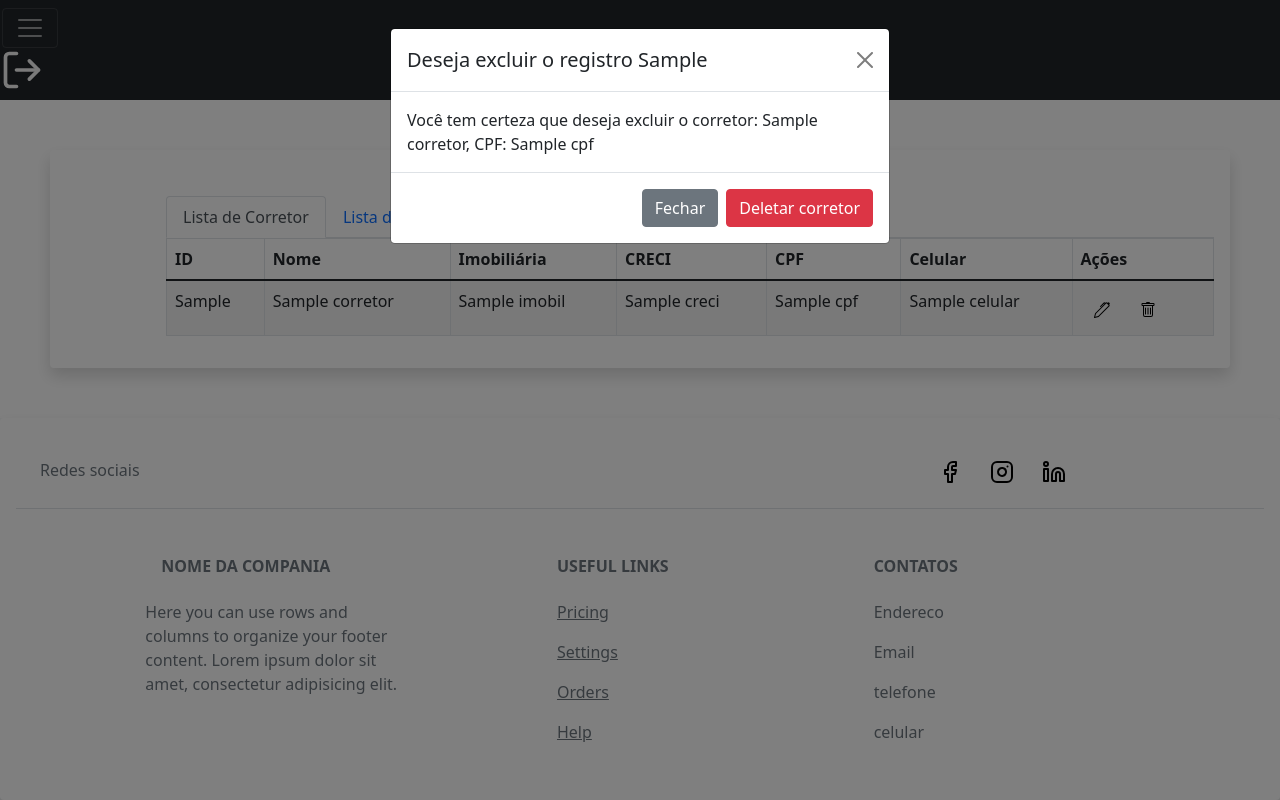
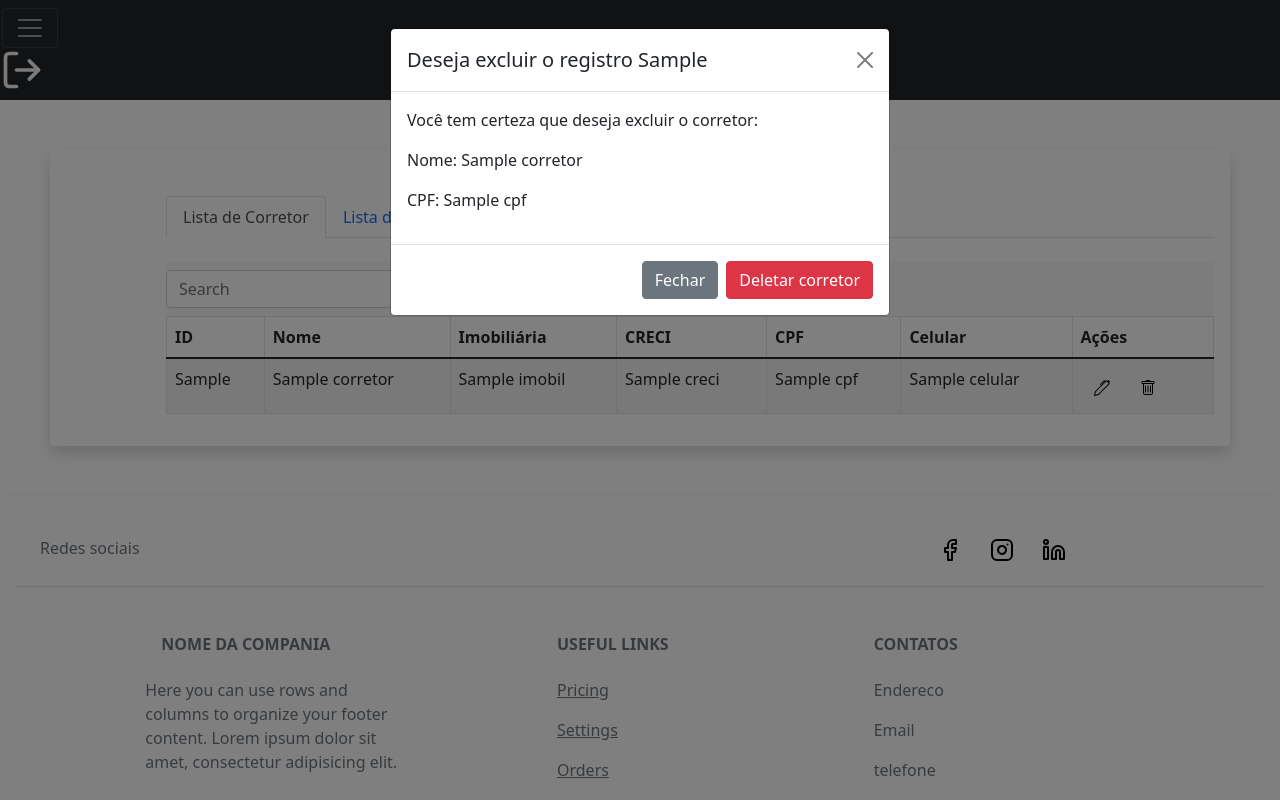
Before and after one commit to GuilhermeHenrique659/project_imobilfacil, a Flask app: template templates/lista.html in a window 1280 px wide, after a click that opens the changed part. Run offline with Flask 2, Linux system fonts and the light colour scheme; the template is opened without the code that fills it: most values are stand-ins (such as "Sample title", 1, 10 or a date in 2020); some libraries are stand-ins or nearby versions.

Commit message:
Barra de busca e mais filtros

```diff
--- a/dao.py
+++ b/dao.py
@@ -155,7 +155,11 @@ class imovelDao:
         filtros_dic = {
             "filtra_cidade" : SQL_FILTRA_CIDADE,
             "filtra_prop" : SQL_FILTRA_PROP,
-            "filtra_status" : SQL_FILTRA_STATUS
+            "filtra_status" : SQL_FILTRA_STATUS,
+            "filtra_quartos": SQL_FILTRO_QUARTO,
+            "filtra_banheiro": SQL_FILTRO_BANHEIRO,
+            "filtra_garagem": SQL_FILTRO_GARAGEM,
+            "filtra_bairro": SQL_FILTRO_BAIRRO
         }
         cursor = self.__db.connection.cursor()
         cursor.execute(filtros_dic[filtro], (id,))
--- /dev/null
+++ b/static/js/script.js
@@ -0,0 +1,22 @@
+function search_table(tabela,field_input){
+  var input, filter, table, tr, td, i;
+  input = document.getElementById(field_input);
+  filter = input.value.toUpperCase();
+  table = document.getElementById(tabela);
+  tr = table.getElementsByTagName("tr");
+  for (i = 0; i < tr.length; i++) {
+    td = tr[i].getElementsByTagName("td") ;
+    for(j=0 ; j<td.length; j++)
+    {
+      let tdata = td[j];
+      if (tdata) {
+        if (tdata.innerHTML.toUpperCase().indexOf(filter) > -1) {
+          tr[i].style.display = "";
+          break ;
+        } else {
+          tr[i].style.display = "none";
+          }
+      }
+    }
+  }
+}
--- a/templates/lista.html
+++ b/templates/lista.html
@@ -88,6 +88,77 @@
   </form>
 </div>
 
+<div class="modal fade" id="FiltroBanheiroModal" tabindex="-1" aria-labelledby="exampleModalLabel" aria-hidden="true">
+  <form class="row g-3" action="/filtro" method="post">
+    <input type="hidden" name="filtro" value="filtra_banheiro">
+  <div class="modal-dialog">
+    <div class="modal-content">
+      <div class="modal-header">
+        <h5 class="modal-title" id="FiltroBanheiroModalLabel">Filtrar Quartos</h5>
+        <button type="button" class="btn-close" data-bs-dismiss="modal" aria-label="Close"></button>
+      </div>
+      <div class="modal-body">
+        <div class="form-group">
+          <label for="filtra_banheiro">Numero de quartos</label>
+          <input type="number" class="form-select" id="filtra_banheiro" name="filtra_banheiro">
+        </div>
+      </div>
+      <div class="modal-footer">
+        <button type="button" class="btn btn-secondary" data-bs-dismiss="modal">Fechar</button>
+        <button type="submit" class="btn btn-dark">Filtrar</button>
+      </div>
+    </div>
+  </div>
+  </form>
+</div>
+
+<div class="modal fade" id="FiltroQuartosModal" tabindex="-1" aria-labelledby="exampleModalLabel" aria-hidden="true">
+  <form class="row g-3" action="/filtro" method="post">
+    <input type="hidden" name="filtro" value="filtra_quartos">
+  <div class="modal-dialog">
+    <div class="modal-content">
+      <div class="modal-header">
+        <h5 class="modal-title" id="FiltroQuartosModalLabel">Filtrar Quartos</h5>
+        <button type="button" class="btn-close" data-bs-dismiss="modal" aria-label="Close"></button>
+      </div>
+      <div class="modal-body">
+        <div class="form-group">
+          <label for="filtra_quartos">Numero de quartos</label>
+          <input type="number" class="form-select" id="filtra_quartos" name="filtra_quartos">
+        </div>
+      </div>
+      <div class="modal-footer">
+        <button type="button" class="btn btn-secondary" data-bs-dismiss="modal">Fechar</button>
+        <button type="submit" class="btn btn-dark">Filtrar</button>
+      </div>
+    </div>
+  </div>
+  </form>
+</div>
+
+<div class="modal fade" id="FiltroGaragemModal" tabindex="-1" aria-labelledby="exampleModalLabel" aria-hidden="true">
+  <form class="row g-3" action="/filtro" method="post">
+    <input type="hidden" name="filtro" value="filtra_garagem">
+  <div class="modal-dialog">
+    <div class="modal-content">
+      <div class="modal-header">
+        <h5 class="modal-title" id="FiltroGaragemModalLabel">Filtrar garagem</h5>
+        <button type="button" class="btn-close" data-bs-dismiss="modal" aria-label="Close"></button>
+      </div>
+      <div class="modal-body">
+        <div class="form-group">
+          <label for="filtra_garagem">Numero de garagem</label>
+          <input type="number" class="form-select" id="filtra_garagem" name="filtra_garagem">
+        </div>
+      </div>
+      <div class="modal-footer">
+        <button type="button" class="btn btn-secondary" data-bs-dismiss="modal">Fechar</button>
+        <button type="submit" class="btn btn-dark">Filtrar</button>
+      </div>
+    </div>
+  </div>
+  </form>
+</div>
 
 
 <div class="content-list">
@@ -103,8 +174,14 @@
   </nav>
   <div class="tab-content" id="nav-tabContent">
     <div class="tab-pane fade show active" id="nav-corretor" role="tabpanel" aria-labelledby="nav-corretor-tab">
-      <table class="table table-striped table-responsive table-bordered">
-        <thead class="thead-default">
+      <br>
+      <nav class="navbar navbar-light bg-light">
+      <form class="d-flex">
+            <input class="form-control me-2" type="text"  id="search_field_input_corr" placeholder="Search" aria-label="Search" onkeyup='search_table("TableCorr","search_field_input_corr")'>
+          </form>
+        </nav>
+      <table class="table table-striped table-responsive table-bordered" id="TableCorr">
+        <thead class="thead-default" >
           <tr>
             <th>ID</th>
             <th>Nome</th>
@@ -138,8 +215,9 @@
                         <button type="button" class="btn-close" data-bs-dismiss="modal" aria-label="Close"></button>
                       </div>
                       <div class="modal-body">
-                        Você tem certeza que deseja excluir o corretor: {{ corretor._nome }},
-                        CPF: {{ corretor._cpf }}
+                        <p>Você tem certeza que deseja excluir o corretor:</p>
+                        <p>Nome: {{ corretor._nome }}</p>
+                        <p>CPF: {{ corretor._cpf }}</p>
                       </div>
                       <div class="modal-footer">
                         <button type="button" class="btn btn-secondary" data-bs-dismiss="modal">Fechar</button>
@@ -161,23 +239,26 @@
       <nav class="navbar navbar-light bg-light">
         <div class="container-fluid">
           <div class="dropdown">
-            <button class="btn btn-secondary dropdown-toggle" type="button" id="dropdownMenu2" data-bs-toggle="dropdown" aria-expanded="false">
+            <button class="btn btn-outline-success me-2" type="button" id="dropdownMenu2" data-bs-toggle="dropdown" aria-expanded="false">
               filtros
             </button>
           <ul class="dropdown-menu" aria-labelledby="dropdownMenu2">
               <li> <button type="button" class="dropdown-item" data-bs-toggle="modal" data-bs-target="#FiltroCidadeModal">Filtrar por cidade</button></li>
                  <li> <button type="button" class="dropdown-item" data-bs-toggle="modal" data-bs-target="#FiltroPropModal">Filtrar por proprietarios</button></li>
                    <li> <button type="button" class="dropdown-item" data-bs-toggle="modal" data-bs-target="#FiltroStatusModal">Filtrar por status</button></li>
+                    <li> <button type="button" class="dropdown-item" data-bs-toggle="modal" data-bs-target="#FiltroQuartosModal">Filtrar por quartos</button></li>
+                      <li> <button type="button" class="dropdown-item" data-bs-toggle="modal" data-bs-target="#FiltroBanheiroModal">Filtrar por banheiro</button></li>
+                      <li> <button type="button" class="dropdown-item" data-bs-toggle="modal" data-bs-target="#FiltroGaragemModal">Filtrar por garagem</button></li>
             </ul>
+            <a href="{{url_for('index')}}"><button class="btn btn-sm btn-outline-secondary" type="button">Limpar filtros</button></a>
           </div>
           <form class="d-flex">
-            <input class="form-control me-2" type="text"  id="search_field_input" placeholder="Search" aria-label="Search" onkeyup='search_table()'>
+            <input class="form-control me-2" type="text"  id="search_field_input" placeholder="Search" aria-label="Search" onkeyup='search_table("TableImob","search_field_input")'>
           </form>
         </div>
       </nav>
       <div>
-        <table class="table table-striped table-responsive table-bordered" id="myTable">
-
+        <table class="table table-striped table-responsive table-bordered" id="TableImob">
           <thead class="thead-default">
             <tr>
               <th>ID</th>
@@ -220,7 +301,8 @@
                         <button type="button" class="btn-close" data-bs-dismiss="modal" aria-label="Close"></button>
                       </div>
                       <div class="modal-body">
-                        Você tem certeza que deseja excluir o imovel: {{ l._endereco }}
+                        <p>Você tem certeza que deseja excluir o imovel:</p>
+                        <p>{{ l._endereco }}</p>
                       </div>
                       <div class="modal-footer">
                         <button type="button" class="btn btn-secondary" data-bs-dismiss="modal">Fechar</button>
@@ -238,7 +320,13 @@
       </div>
     </div>
     <div class="tab-pane fade" id="nav-prop" role="tabpanel" aria-labelledby="nav-prop-tab">
-      <table class="table table-striped table-responsive table-bordered">
+      <br>
+          <nav class="navbar navbar-light bg-light">
+      <form class="d-flex">
+            <input class="form-control me-2" type="text"  id="search_field_input_prop" placeholder="Search" aria-label="Search" onkeyup='search_table("TableProp","search_field_input_prop")'>
+          </form>
+        </nav>
+      <table class="table table-striped table-responsive table-bordered" id="TableProp">
         <thead class="thead-default">
           <tr>
             <th>ID</th>
@@ -271,8 +359,9 @@
                         <button type="button" class="btn-close" data-bs-dismiss="modal" aria-label="Close"></button>
                       </div>
                       <div class="modal-body">
-                        Você tem certeza que deseja excluir o proprietário: {{ proprietario._nome }},
-                        CPF: {{ proprietario._cpf }}
+                        <p>Você tem certeza que deseja excluir o proprietário:</p>
+                        <p>Nome: {{ proprietario._nome }}</p>
+                        <p>CPF: {{ proprietario._cpf }}</p>
                       </div>
                       <div class="modal-footer">
                         <button type="button" class="btn btn-secondary" data-bs-dismiss="modal">Fechar</button>
@@ -291,47 +380,5 @@
     </div>
   </div>
 </div>
-<script>
-function search_table(){
-<<<<<<< HEAD
-  // Declare variables
-=======
-  // Declare variables
->>>>>>> main
-  var input, filter, table, tr, td, i;
-  input = document.getElementById("search_field_input");
-  filter = input.value.toUpperCase();
-  table = document.getElementById("myTable");
-  tr = table.getElementsByTagName("tr");
-
-  // Loop through all table rows, and hide those who don't match the search query
-  for (i = 0; i < tr.length; i++) {
-<<<<<<< HEAD
-    td = tr[i].getElementsByTagName("td") ;
-=======
-    td = tr[i].getElementsByTagName("td") ;
->>>>>>> main
-    for(j=0 ; j<td.length ; j++)
-    {
-      let tdata = td[j] ;
-      if (tdata) {
-        if (tdata.innerHTML.toUpperCase().indexOf(filter) > -1) {
-          tr[i].style.display = "";
-<<<<<<< HEAD
-          break ;
-        } else {
-          tr[i].style.display = "none";
-        }
-      }
-=======
-          break ;
-        } else {
-          tr[i].style.display = "none";
-        }
-      }
->>>>>>> main
-    }
-  }
-}
-</script>
+<script src="../static/js/script.js"></script>
 {% endblock %}
--- a/templates/template.html
+++ b/templates/template.html
@@ -146,7 +146,6 @@
           </div>
         </div>
       </div>
-      </section>
     </div>
     <div class="text-center p-4" style="background-color: rgba(0, 0, 0, 0.05);">
       © 2021 Copyright.All Ritgh Reserved
```
Also changed, not shown: SQL.py (+13 -0 lines).
